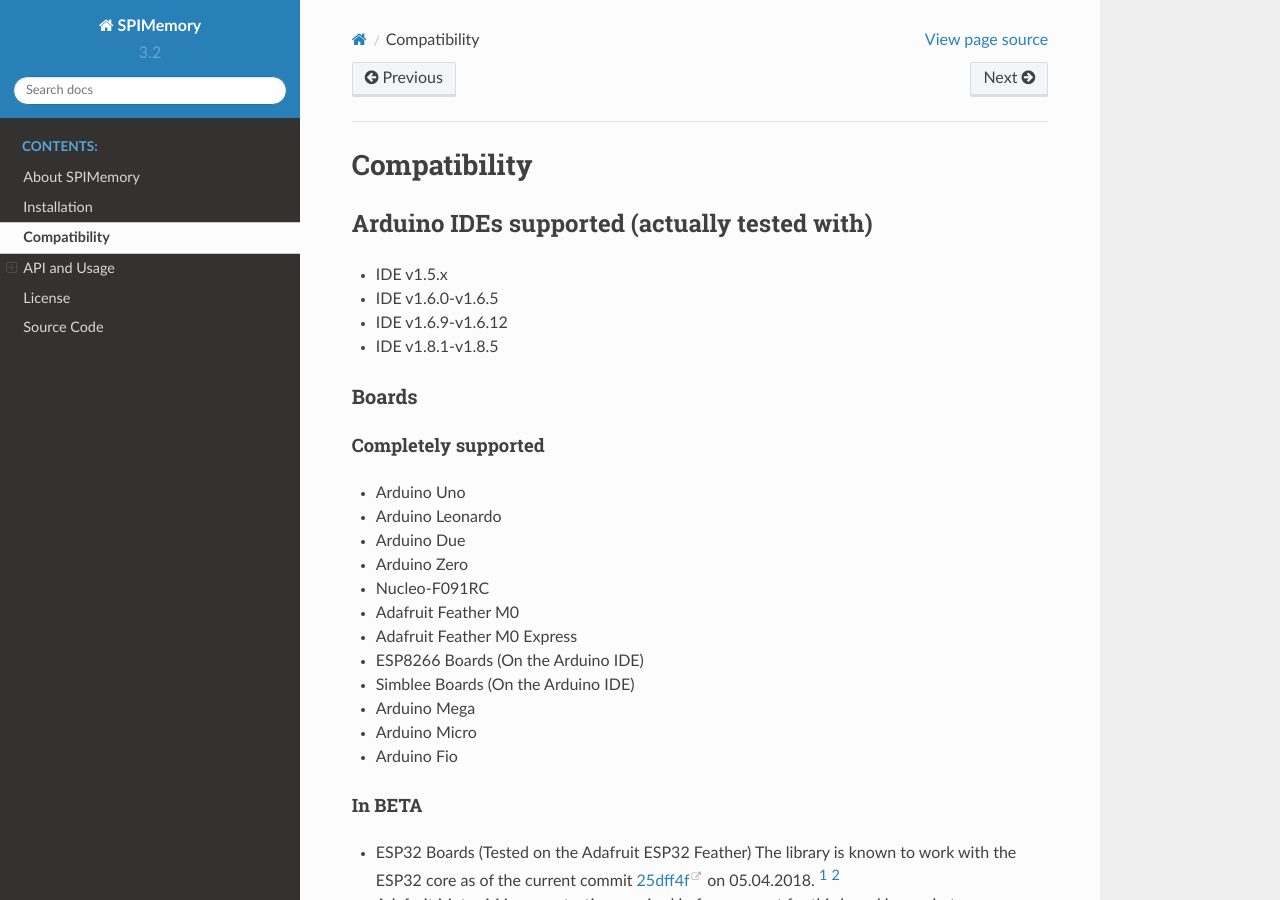
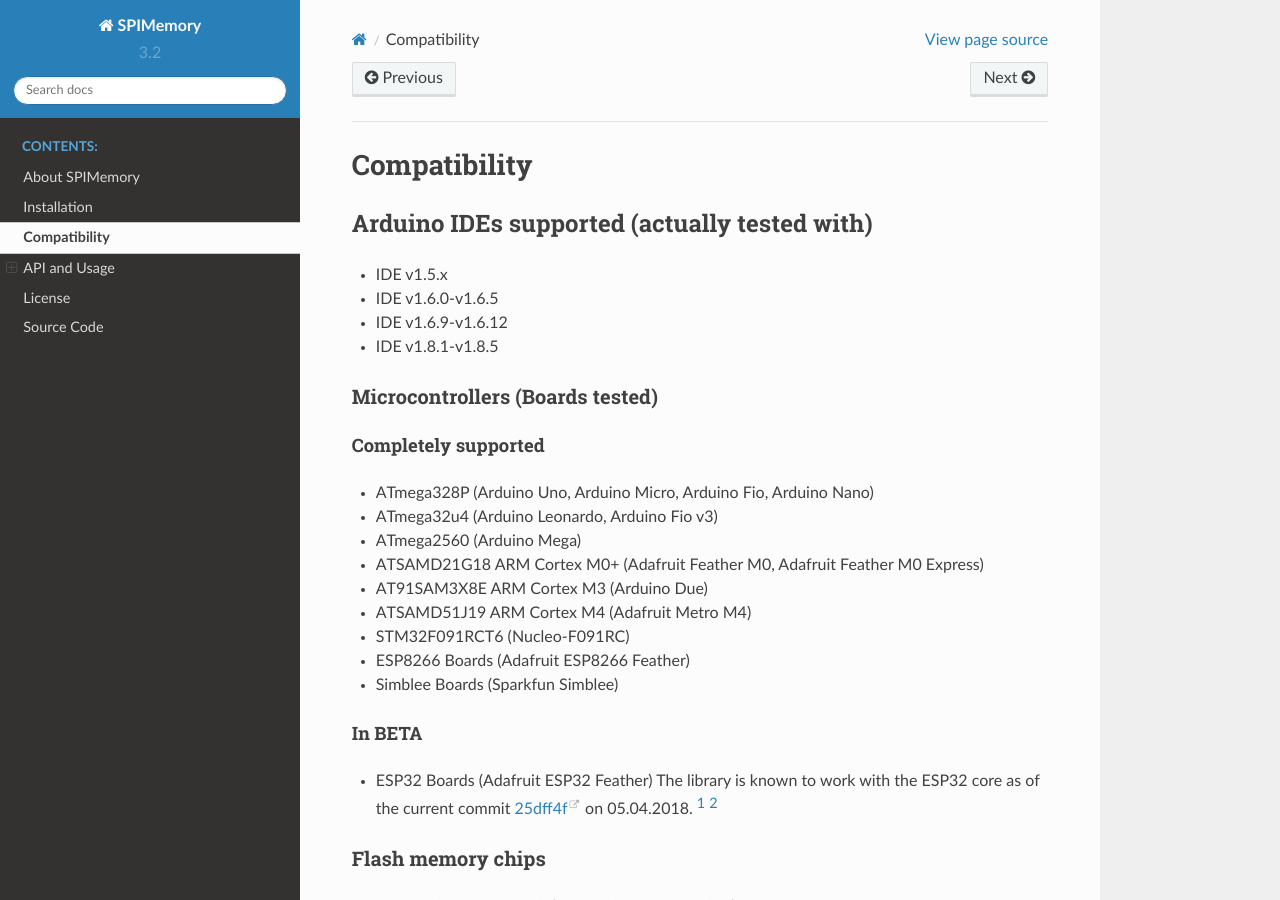
Before and after one commit to Marzogh/SPIMemory, a Sphinx documentation site: the page built from docs/pages/info/compatibility.rst, in a window 1280 px wide and 900 px high. Built offline with Sphinx 7.4.7 and the Read the Docs theme 2.0.0, drawn with Linux system fonts in a browser that asks for light colours; some of the changed text lies outside the part shown.

Commit message:
Library is now officially compatible with the ATSAMD51J19 ARM Cortex M4 (tested with the Adafruit Metro M4)

```diff
--- a/docs/pages/info/compatibility.rst
+++ b/docs/pages/info/compatibility.rst
@@ -12,29 +12,24 @@
 - IDE v1.6.9-v1.6.12
 - IDE v1.8.1-v1.8.5
 
-Boards
-=======
+Microcontrollers (Boards tested)
+=================================
 
 Completely supported
 ----------------------
-- Arduino Uno
-- Arduino Leonardo
-- Arduino Due
-- Arduino Zero
-- Nucleo-F091RC
-- Adafruit Feather M0
-- Adafruit Feather M0 Express
-- ESP8266 Boards (On the Arduino IDE)
-- Simblee Boards (On the Arduino IDE)
-- Arduino Mega
-- Arduino Micro
-- Arduino Fio
+- ATmega328P (Arduino Uno, Arduino Micro, Arduino Fio, Arduino Nano)
+- ATmega32u4 (Arduino Leonardo, Arduino Fio v3)
+- ATmega2560 (Arduino Mega)
+- ATSAMD21G18 ARM Cortex M0+ (Adafruit Feather M0, Adafruit Feather M0 Express)
+- AT91SAM3X8E ARM Cortex M3 (Arduino Due)
+- ATSAMD51J19 ARM Cortex M4 (Adafruit Metro M4)
+- STM32F091RCT6 (Nucleo-F091RC)
+- ESP8266 Boards (Adafruit ESP8266 Feather)
+- Simblee Boards (Sparkfun Simblee)
 
 In BETA
 ------------
-- ESP32 Boards (Tested on the Adafruit ESP32 Feather) The library is known to work with the ESP32 core as of the current commit `25dff4f <https://github.com/espressif/arduino-esp32/tree/25dff4f044151f7f766c64b9d2ad90398472e6b3>`_ on 05.04.2018. [#f1]_ [#f2]_
-
-- Adafruit Metro M4 - more testing required before support for this board leaves beta.
+- ESP32 Boards (Adafruit ESP32 Feather) The library is known to work with the ESP32 core as of the current commit `25dff4f <https://github.com/espressif/arduino-esp32/tree/25dff4f044151f7f766c64b9d2ad90398472e6b3>`_ on 05.04.2018. [#f1]_ [#f2]_
 
 Flash memory chips
 ===================
```
Also changed, not shown: README.md (+10 -12 lines), 2 other files.
